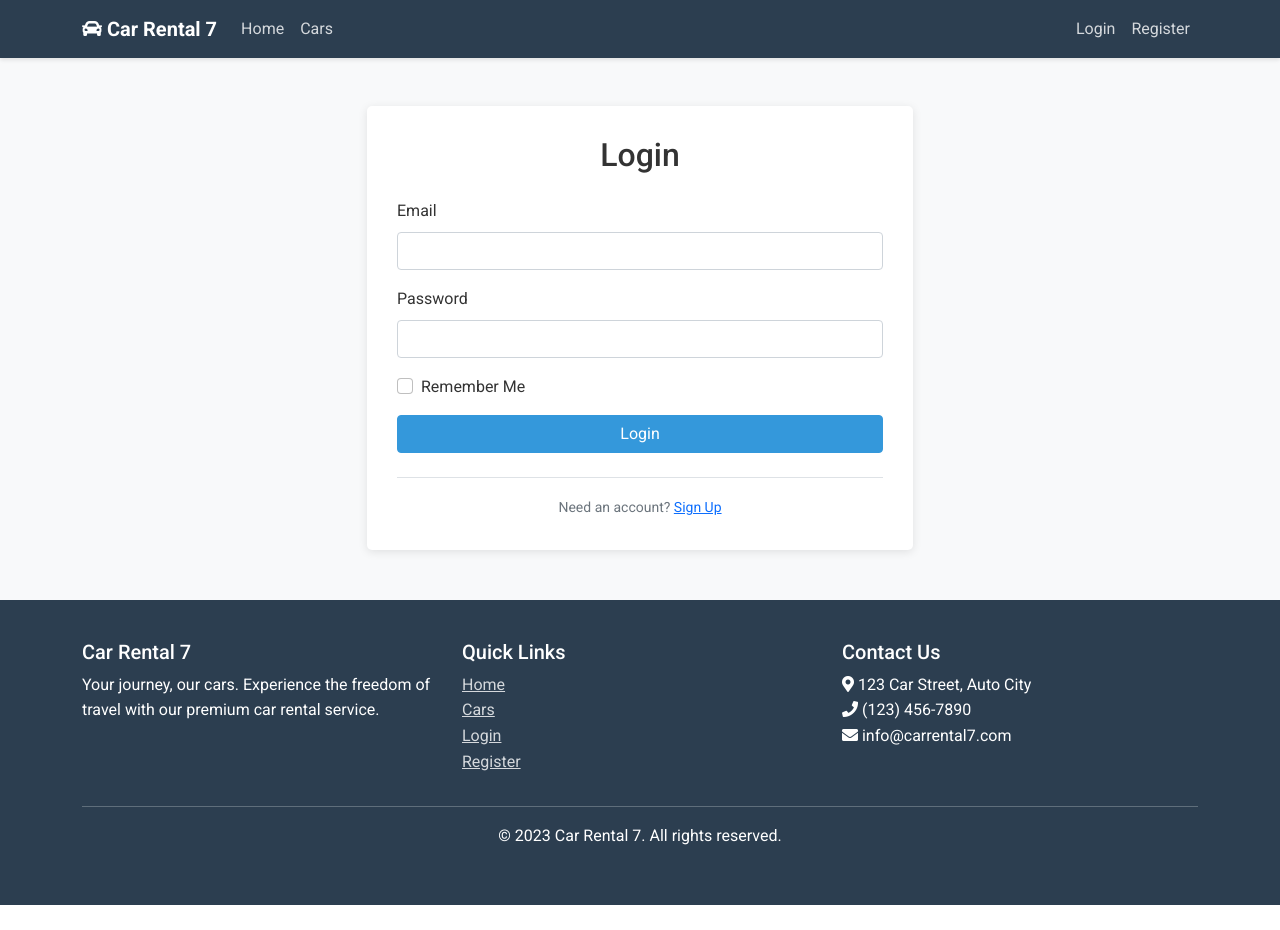
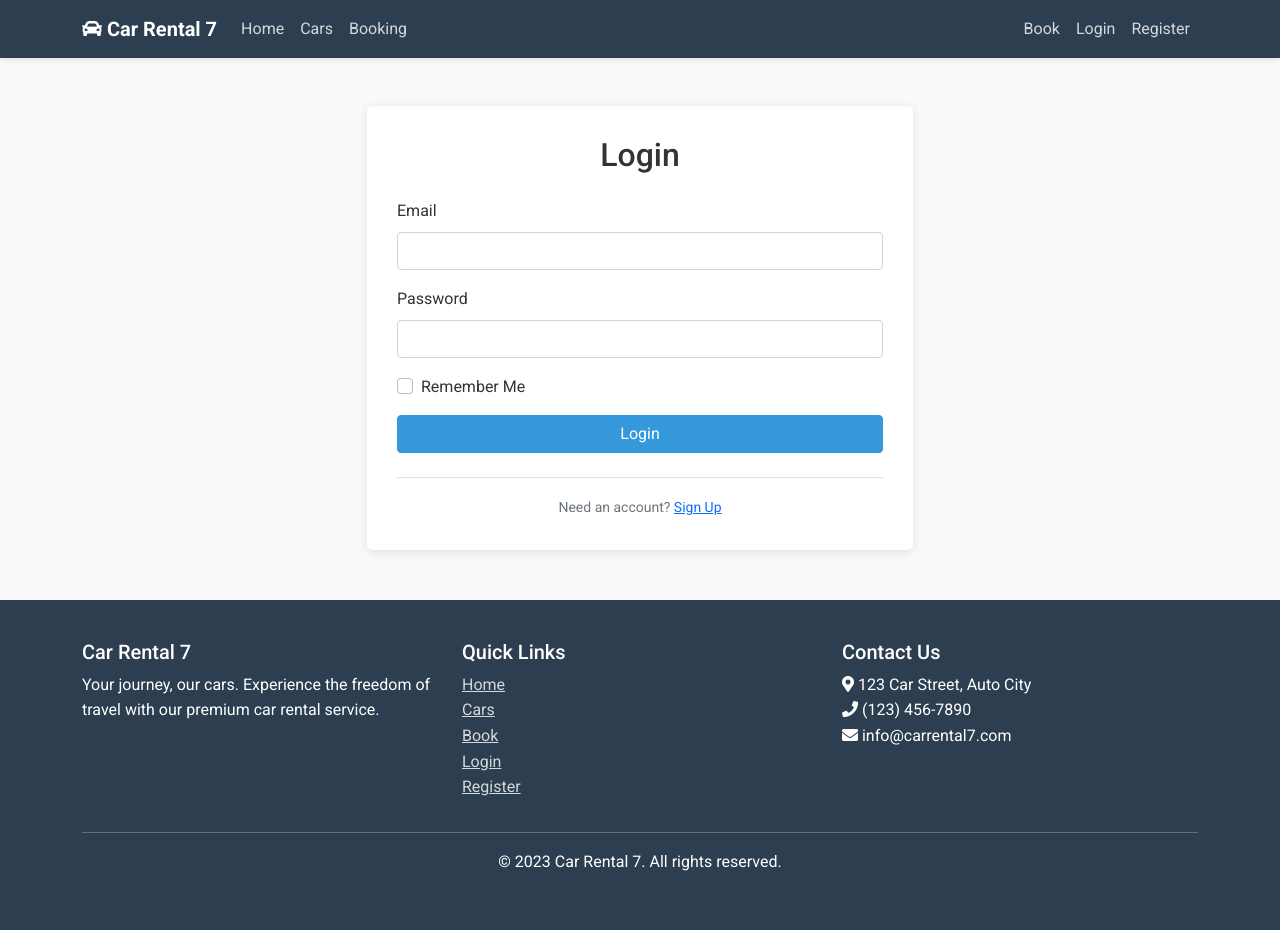
Before and after one commit to alanwtom/carmodel, a Flask app: a page that uses templates/layout.html in a window 1280 px wide. Before the commit the page ends 905 px from the top, so only its background shows below. Run offline with Flask 2, Linux system fonts and the light colour scheme.

Commit message:
Update layout.html

```diff
--- a/templates/layout.html
+++ b/templates/layout.html
@@ -32,6 +32,9 @@
                     <li class="nav-item">
                         <a class="nav-link" href="{{ url_for('cars') }}">Cars</a>
                     </li>
+                    <li class="nav-item">
+                        <a class="nav-link" href="{{ url_for('login') }}">Booking</a>
+                    </li>
                 </ul>
                 <ul class="navbar-nav">
                     {% if current_user.is_authenticated %}
@@ -47,6 +50,9 @@
                             <a class="nav-link" href="{{ url_for('logout') }}">Logout</a>
                         </li>
                     {% else %}
+                        <li class="nav-item">
+                            <a class="nav-link" href="{{ url_for('login') }}">Book</a>
+                        </li>
                         <li class="nav-item">
                             <a class="nav-link" href="{{ url_for('login') }}">Login</a>
                         </li>
@@ -90,6 +96,7 @@
                     <ul class="list-unstyled">
                         <li><a href="{{ url_for('home') }}">Home</a></li>
                         <li><a href="{{ url_for('cars') }}">Cars</a></li>
+                        <li><a href="{{ url_for('login') }}">Book</a></li>
                         {% if current_user.is_authenticated %}
                             <li><a href="{{ url_for('my_bookings') }}">My Bookings</a></li>
                         {% else %}
```
